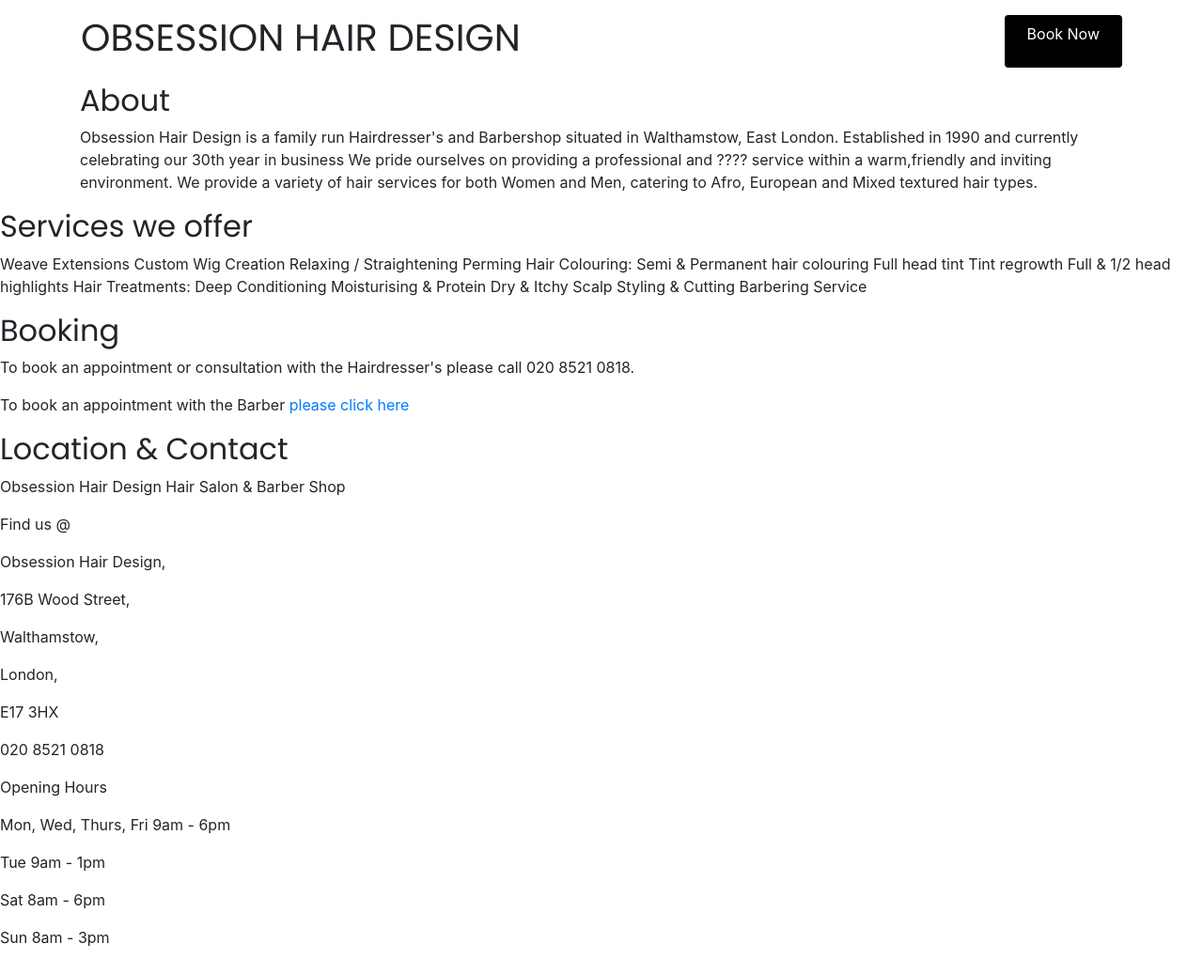
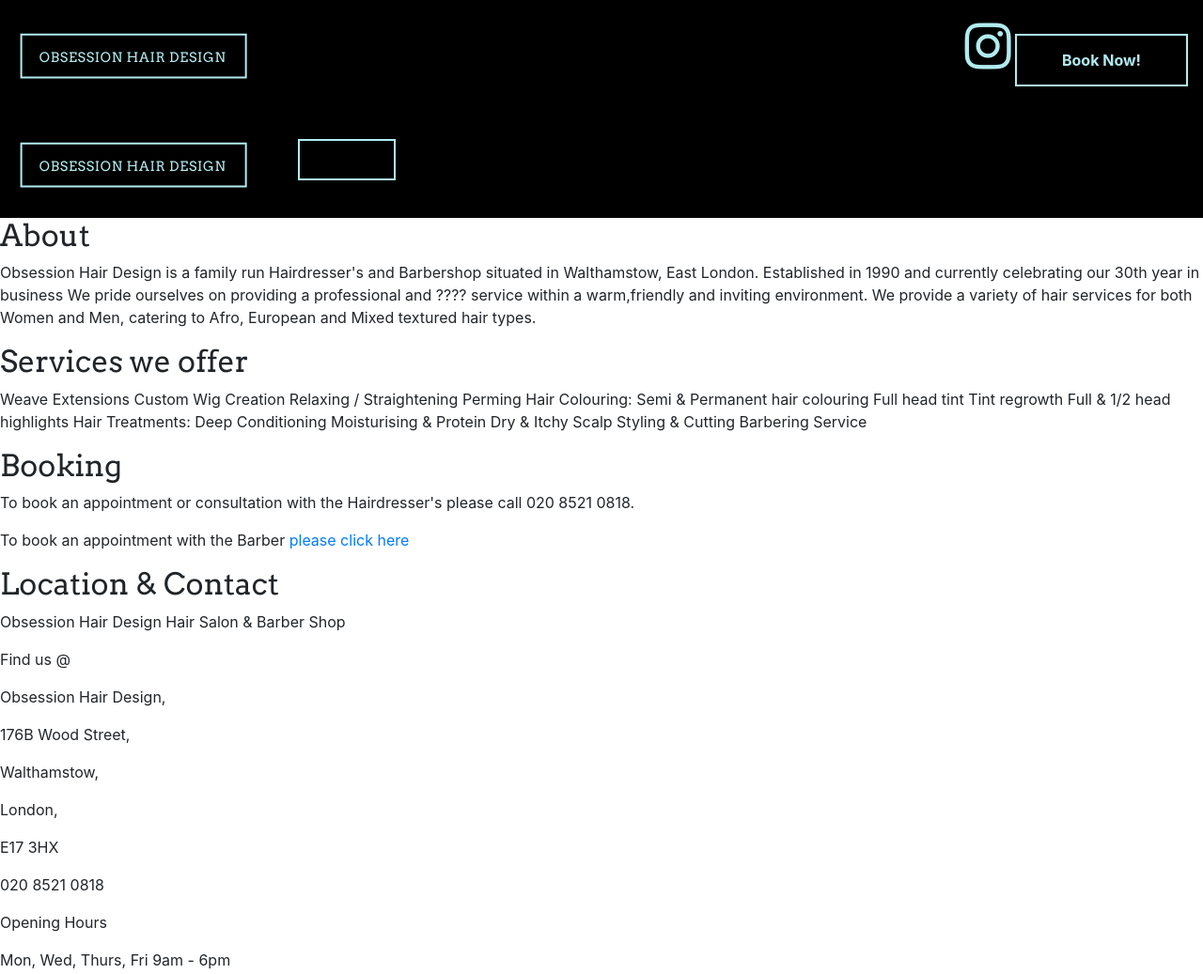
Before and after one commit to illwalt/obsession, a plain HTML site: page index.html in a window 1280 px wide. Shown: the top 1037 px of the page at 94% size. Drawn offline with nearby package versions, Linux system fonts and the light colour scheme; grey boxes are pictures that could not be loaded.

Commit message:
added navebar

```diff
--- a/css/components/button.css
+++ b/css/components/button.css
@@ -1,15 +1,13 @@
-.btn-black {
-  text-decoration: none;
-  background-color: black;
-  color: white;
-  padding: 8px 24px;
-  border-radius: 4px;
+.btn-blue {
+  color: #b1ebf0;
+  padding: 16px 48px;
   transition: 1s;
+  font-weight: bold;
+  border: 2px solid #b1ebf0;
 }
 
-.btn-black:hover {
-  text-decoration: none;
-  background-color: white;
+.btn-blue:hover {
+  border: 2px solid #b1ebf0;
+  background: #b1ebf0;
   color: black;
-  border: 1px solid black;
 }
--- a/css/components/header.css
+++ b/css/components/header.css
@@ -2,4 +2,5 @@
   color: white;
   /* to make image fit screen*/
   background-size: cover;
+  background-image: url(images/obession shop banner.jpeg);
 }
--- /dev/null
+++ b/css/components/list.css
@@ -0,0 +1,16 @@
+.list-inline {
+  list-style: none;
+  padding: 0;
+}
+
+.list-inline li {
+  display: inline-block;
+}
+
+.list-inline a {
+ text-decoration: none;
+}
+
+.list-inline:hover a {
+ text-decoration: none;
+}
--- a/css/components/navbar.css
+++ b/css/components/navbar.css
@@ -1,11 +1,25 @@
-.navbar {
+.navbar{
   display: flex;
-  justify-content: center;
-  align-items: center;
-  height: 90px;
+  justify-content: space-around;
+  align-items: flex-start;
   box-shadow: 5px 0 10px rgba(0,0,0,0.15);
 }
 
-.navbar h1 {
-  font-size: 48px;
+
+.navbar img {
+  height: 40px;
 }
+
+
+.navbar-lewagon {
+  justify-content: space-between;
+  background: white;
+}
+
+.navbar-lewagon .navbar-collapse {
+  flex-grow: 0;
+}
+
+.navbar-lewagon .navbar-brand img {
+  width: 40px;
+}
--- /dev/null
+++ b/css/components/social.css
@@ -0,0 +1,4 @@
+.social-icon {
+  font-size: 56px;
+  color: #b1ebf0;
+}
--- a/css/style.css
+++ b/css/style.css
@@ -1,11 +1,14 @@
 /* --- Google Fonts --- */
-@import url("http://fonts.googleapis.com/css?family=Open+Sans:400,300,700|Poppins:400,700");
+@import url('https://fonts.googleapis.com/css2?family=Arvo:wght@400;700&family=Open+Sans:wght@300;400;700&display=swap');
+@import url("https://use.fontawesome.com/releases/v5.0.10/css/all.css");
 
 /* --- Components design --- */
-@import url("components/card.css");
-@import url("components/navbar.css");
+/*@import url("css/components/card.css");*/
+@import url("css/components/navbar.css");
 @import url("components/button.css");
-@import url("components/header.css");
+@import url("components/list.css");
+@import url("components/social.css");
+/*@import url("css/components/header.css");*/
 
 /* --- Layouts --- */
 /*@import url("pages/campuses.css");*/
@@ -14,11 +17,14 @@
 
 /* --- Fonts & colors --- */
 body {
-  font-family: "Open Sans", "Helvetica", "sans-serif";
+  font-family: "Open Sans", sans-serif;
   margin: 0;
 }
+
 h1, h2, h3 {
-  font-family: "Poppins", "sans-serif";
+  font-family: 'Arvo', serif;
+}
+
 }
 .text-center {
   text-align: center;
--- a/index.html
+++ b/index.html
@@ -1,5 +1,5 @@
 <!DOCTYPE html>
-<html>
+<html lang="en">
   <head>
     <meta charset="utf-8">
     <meta http-equiv="X-UA-Compatible" content="IE=edge">
@@ -9,30 +9,55 @@
 
     <link rel="stylesheet" href="css/style.css">
     <link rel="stylesheet" href="https://stackpath.bootstrapcdn.com/bootstrap/4.3.1/css/bootstrap.min.css">
-    <link rel="stylesheet" href="https://use.fontawesome.com/releases/v5.0.10/css/all.css">
+
 
 
 
   </head>
   <body>
-    <div class="d-flex justify-content-between align-items-flex-end container p-3">
-      <h1>OBSESSION HAIR DESIGN</h1>
-      <a href="http://obsessionhairdesign.booksy.com/" class="btn-black">Book Now</a>
+
+    <div class="navbar" style="background: black;">
+      <img src="images/obsession-hair-design-Logo-trans.png" alt="" ;>
+
+      <!div class="social-card"-->
+        <ul class="list-inline">
+          <li><a href="https://www.instagram.com/obsession_hair_design/" target="_blank" class="social-icon"><i class="fab fa-instagram"></i></a></li>
+          <li><a href="http://obsessionhairdesign.booksy.com/" target="_blank" class="btn-blue">Book Now!</a></li>
+        </ul>
+      </div>
+
     </div>
 
-    <div style="background-image: url(images/obession shop banner.jpeg);">
 
-    </div>
-    <!img src="images/obession shop banner.jpeg" alt="image of shop sign" class="header my-3"-->
+<div class="navbar navbar-expand-sm navbar-light navbar-lewagon" style="background: black;">
+  <a class="navbar-brand" href="#">
+    <img src="images/obsession-hair-design-Logo-trans.png" alt="" ;>
+  <button class="navbar-toggler" type="button" data-toggle="collapse" data-target="#navbarSupportedContent" aria-controls="navbarSupportedContent" aria-expanded="false" aria-label="Toggle navigation">
+    <span class="navbar-toggler-icon"></span>
+  </button>
 
-    <div class="container text-left py-10">
+
+  <div class="collapse navbar-collapse" id="navbarSupportedContent">
+    <ul class="navbar-nav mr-auto">
+      <li class="nav-item active">
+        <a href="http://obsessionhairdesign.booksy.com/" target="_blank" class="btn-blue nav-link">Book Now!</a>
+      </li>
+      <li class="nav-item">
+        <a href="https://www.instagram.com/obsession_hair_design/" target="_blank" class="social-icon nav-link"><i class="fab fa-instagram"></i></a>
+      </li>
+
+      </li>
+    </ul>
+  </div>
+</div>
+
+
       <h2>About</h2>
       <p>Obsession Hair Design is a family run Hairdresser's and Barbershop situated in Walthamstow, East London. Established in 1990 and currently celebrating our 30th year in business
 
       We pride ourselves on providing a professional and ???? service within a warm,friendly and inviting environment.
 
       We provide a variety of hair services for both Women and Men, catering to Afro, European and Mixed textured hair types.
-    </div>
 
 
     <h2>Services we offer</h2>
```
Also changed, not shown: home.html (added, +17 -0 lines), images/obession shop banner copy.jpeg (deleted), images/obession shop banner.jpeg (deleted), images/obession shop banner.png (deleted), images/obsession-hair-design-Logo-trans.old.png (added), images/obsession-hair-design-Logo-trans.png (added), images/obsession-hair-design-Logo-trans2.png (added), images/obsession-hair_design_Logo-bl.png (added), images/obsession-shop-banner.jpeg (added).
